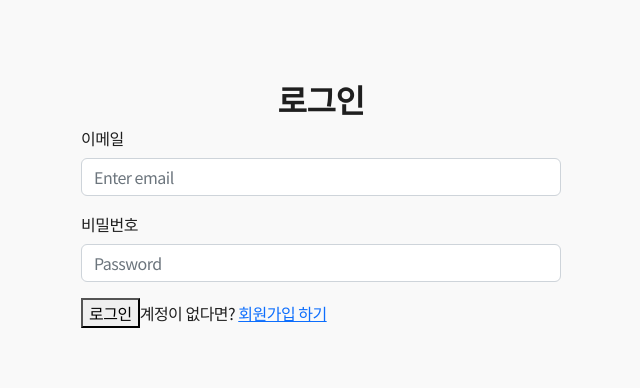
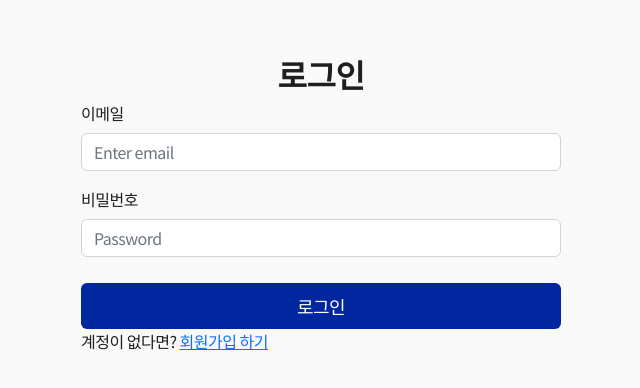
Before and after one commit to joooo24/todo-fe, a React (Create React App) app: page /login in a window 1280 px wide. Shown: the part 196-584 px from the top of the page, without its empty margins (319-959 px from the left). Built offline with nearby package versions, Linux system fonts and the light colour scheme; a web font is replaced by a local one.

Commit message:
chore: 버튼 클래스 추가

```diff
--- a/src/pages/users/LoginPage.js
+++ b/src/pages/users/LoginPage.js
@@ -44,7 +44,7 @@ const LoginPage = () => {
                 </Form.Group>
 
                 <div className="button-wrap">
-                    <button type="submit">로그인</button>
+                    <button type="submit" className="btn btn-submit">로그인</button>
                     <span>
                         계정이 없다면? <Link to="/register">회원가입 하기</Link>
                     </span>
```
